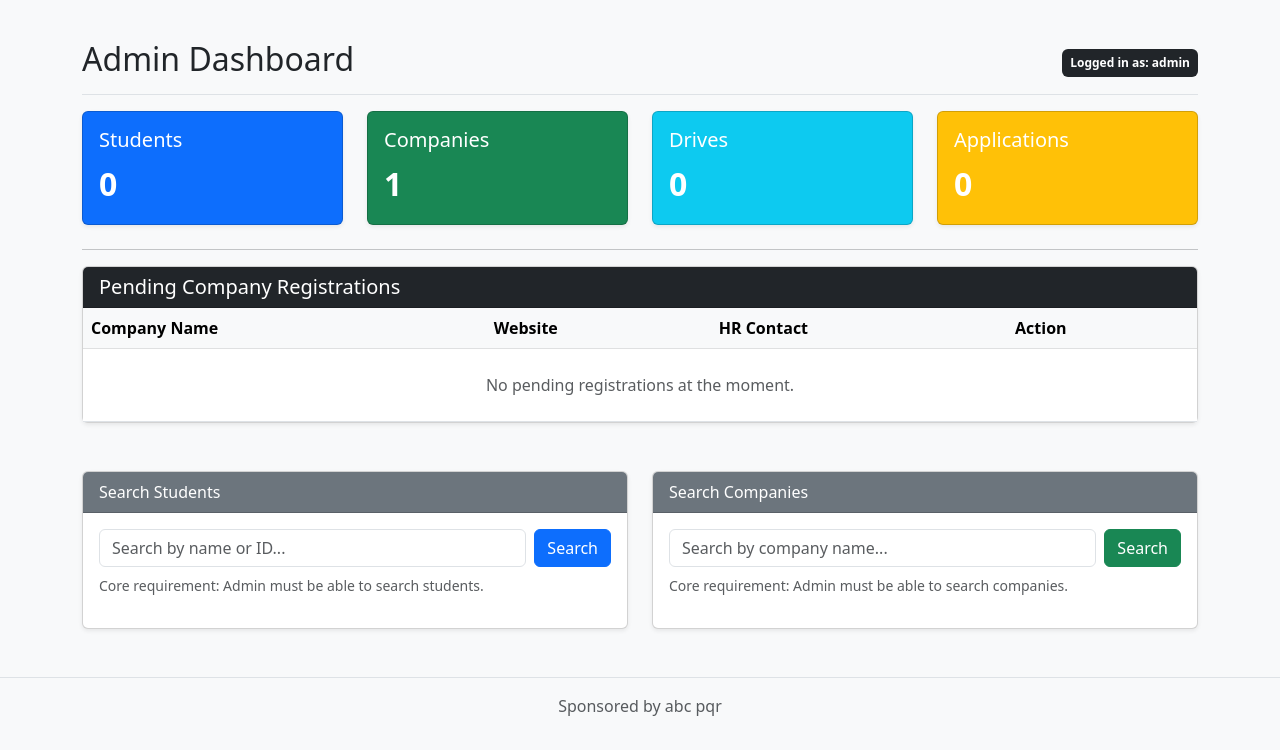
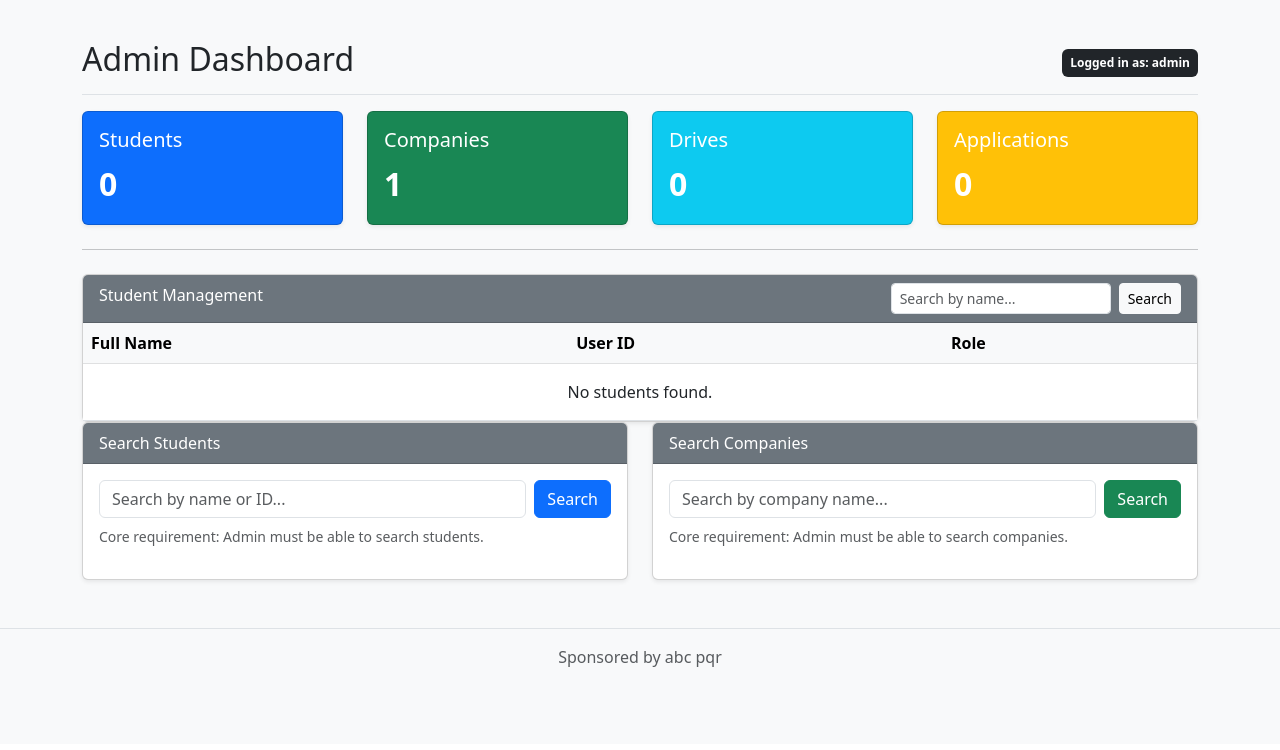
Before and after one commit to sudee73/placement_folder_24f3003557, a Flask app: page /admin/dashboard in a window 1280 px wide. Shown: the part 56-806 px from the top of the page. After the commit the page ends 723 px from the top, so only its background shows below. Run offline with Flask 3, Linux system fonts and the light colour scheme; a user stored in the database is signed in.

Commit message:
Update admin_dashboard.html
changed admin dashboard

```diff
--- a/templates/admin_dashboard.html
+++ b/templates/admin_dashboard.html
@@ -45,42 +45,34 @@
 
 <hr>
 
-<div class="card shadow-sm mb-5">
-    <div class="card-header bg-dark text-white">
-        <h5 class="mb-0">Pending Company Registrations</h5>
+<div class="card shadow-sm mt-4">
+    <div class="card-header bg-secondary text-white d-flex justify-content-between">
+        <span>Student Management</span>
+        <form action="{{ url_for('admin_dashboard') }}" method="GET" class="d-flex">
+            <input type="text" name="q" class="form-control form-control-sm me-2" placeholder="Search by name..." value="{{ request.args.get('q', '') }}">
+            <button type="submit" class="btn btn-sm btn-light">Search</button>
+        </form>
     </div>
     <div class="card-body p-0">
         <div class="table-responsive">
-            <table class="table table-hover align-middle mb-0">
+            <table class="table table-hover mb-0">
                 <thead class="table-light">
                     <tr>
-                        <th>Company Name</th>
-                        <th>Website</th>
-                        <th>HR Contact</th>
-                        <th>Action</th>
+                        <th>Full Name</th>
+                        <th>User ID</th>
+                        <th>Role</th>
                     </tr>
                 </thead>
                 <tbody>
-                    {% for company in pending_companies %}
+                    {% for student in students %}
                     <tr>
-                        <td><strong>{{ company.company_name }}</strong></td>
-                        <td><a href="{{ company.website }}" target="_blank">{{ company.website }}</a></td>
-                        <td>{{ company.hr_contact if company.hr_contact else 'Not Provided' }}</td>
-                        <td>
-                            <form action="{{ url_for('approve_company', id=company.id) }}" method="POST" style="display:inline;">
-                                <button type="submit" class="btn btn-sm btn-success px-3">Approve</button>
-                            </form>
-
-                            <form action="{{ url_for('reject_company', id=company.id) }}" method="POST" style="display:inline;">
-                                <button type="submit" class="btn btn-sm btn-danger px-3">Reject</button>
-                            </form>
-                        </td>
+                        <td>{{ student.full_name }}</td>
+                        <td>{{ student.user_id }}</td>
+                        <td><span class="badge bg-secondary">Student</span></td>
                     </tr>
                     {% else %}
                     <tr>
-                        <td colspan="4" class="text-center py-4 text-muted">
-                            <i class="bi bi-info-circle"></i> No pending registrations at the moment.
-                        </td>
+                        <td colspan="3" class="text-center py-3">No students found.</td>
                     </tr>
                     {% endfor %}
                 </tbody>
```
